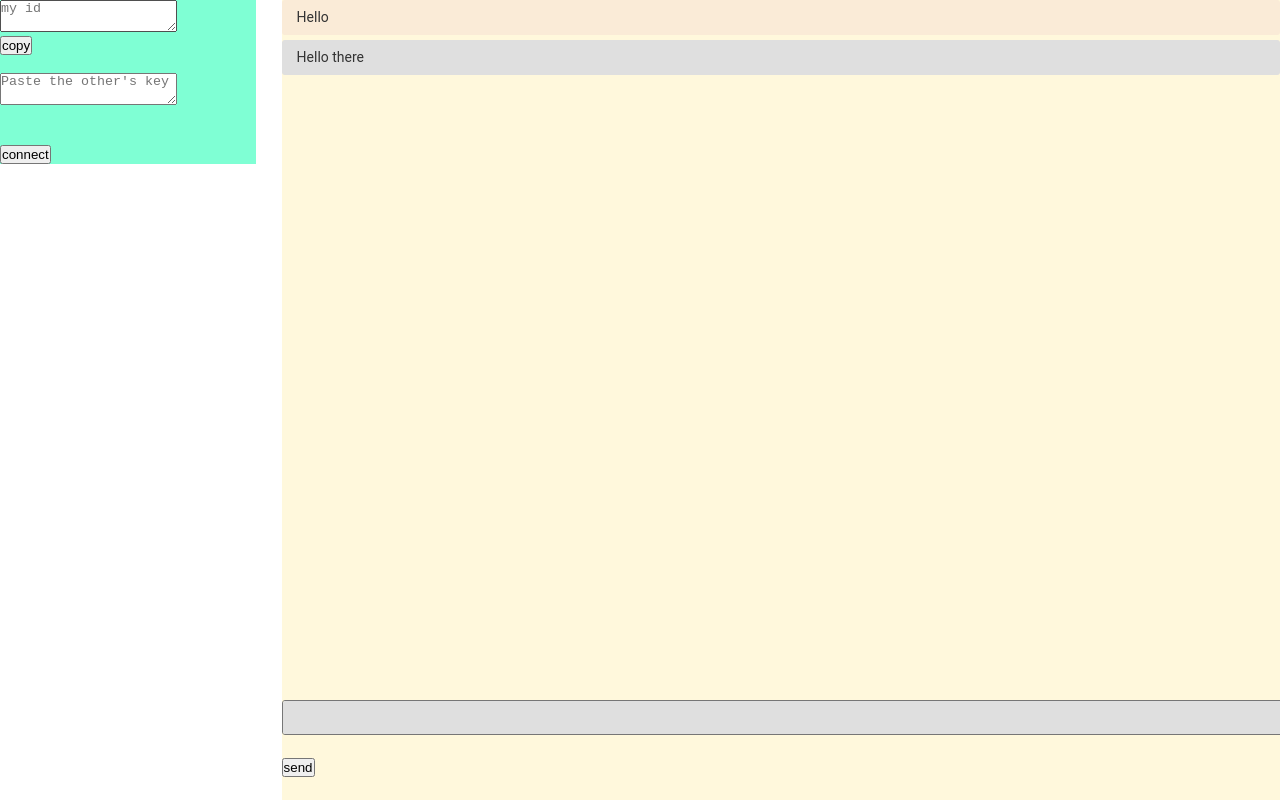
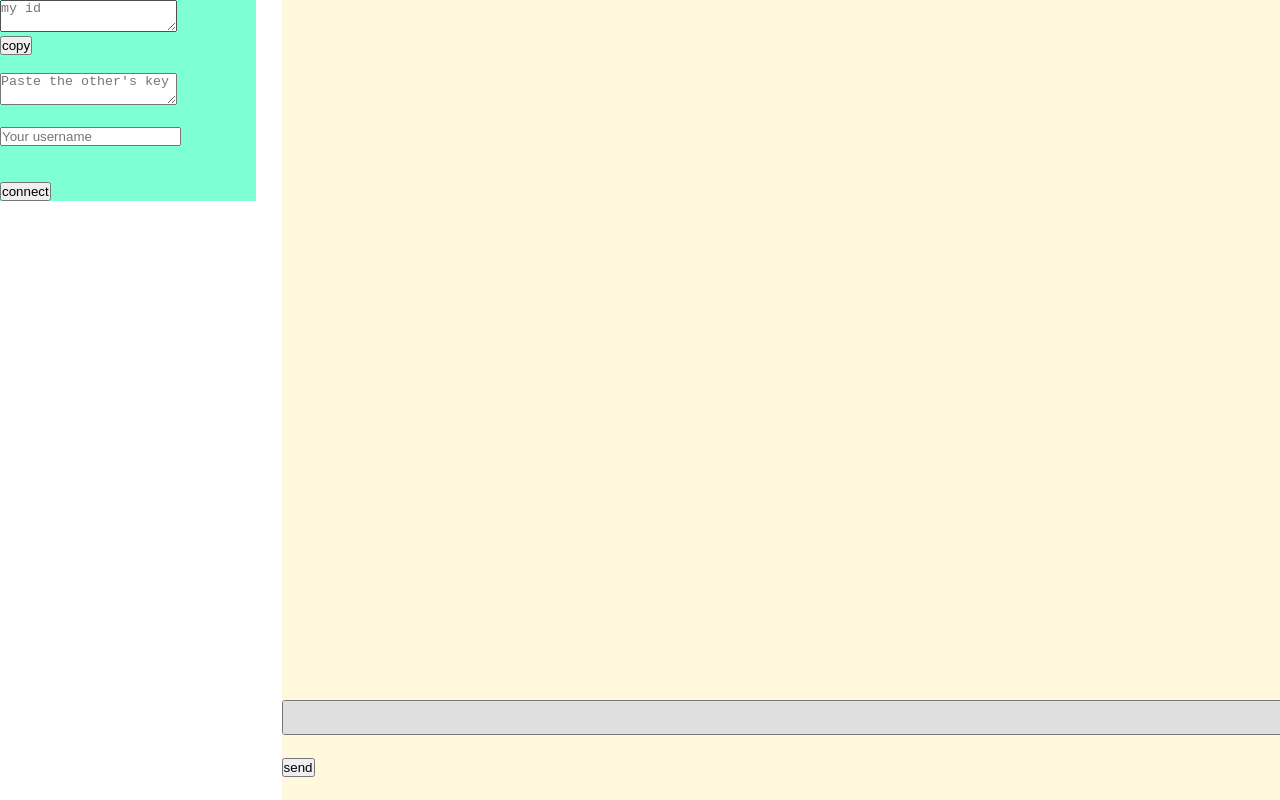
Before and after one commit to ccns1/ccns302, a website: page index.html in a window 1280 px wide. Shown: the top 800 px of the page. Drawn offline with nearby package versions, Linux system fonts and the light colour scheme.

Commit message:
Added the username.

```diff
--- a/index.html
+++ b/index.html
@@ -78,17 +78,13 @@
         <button class="copy" data-clipboard-target="#my-id" >copy</button>
         <br><br>
         <textarea class="other-id" placeholder="Paste the other's key"></textarea>
+        <br><br>
+        <input type="text" class="username" placeholder="Your username">
         <br><br><br>
         <button class="connect">connect</button>
     </div>
     <div class="messaging">
         <div class="messages">
-                <div class="msg m">
-                    Hello
-                </div>
-                <div class="msg o">
-                    Hello there
-                </div>
         </div>
         <br>
         <div class="sending">
```
